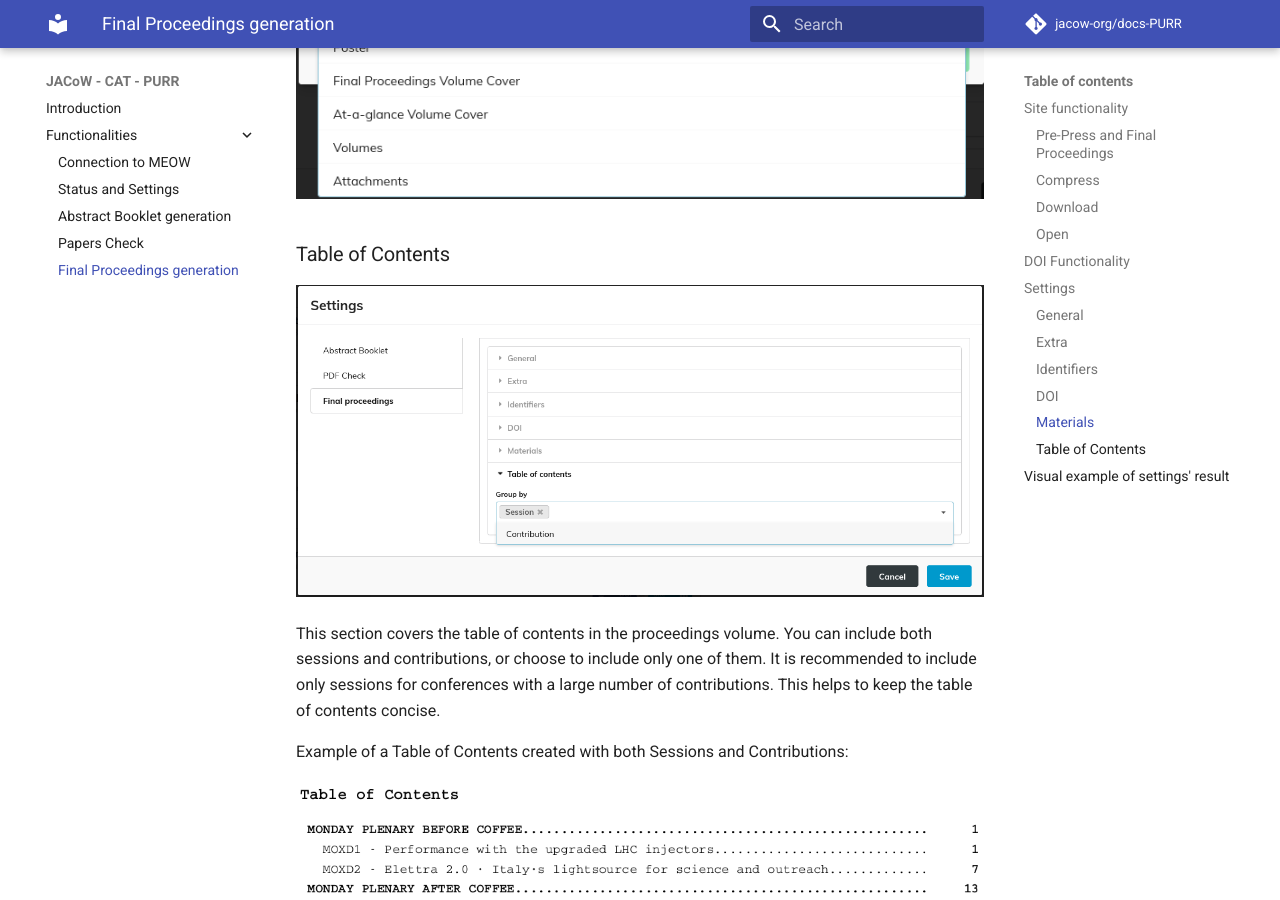
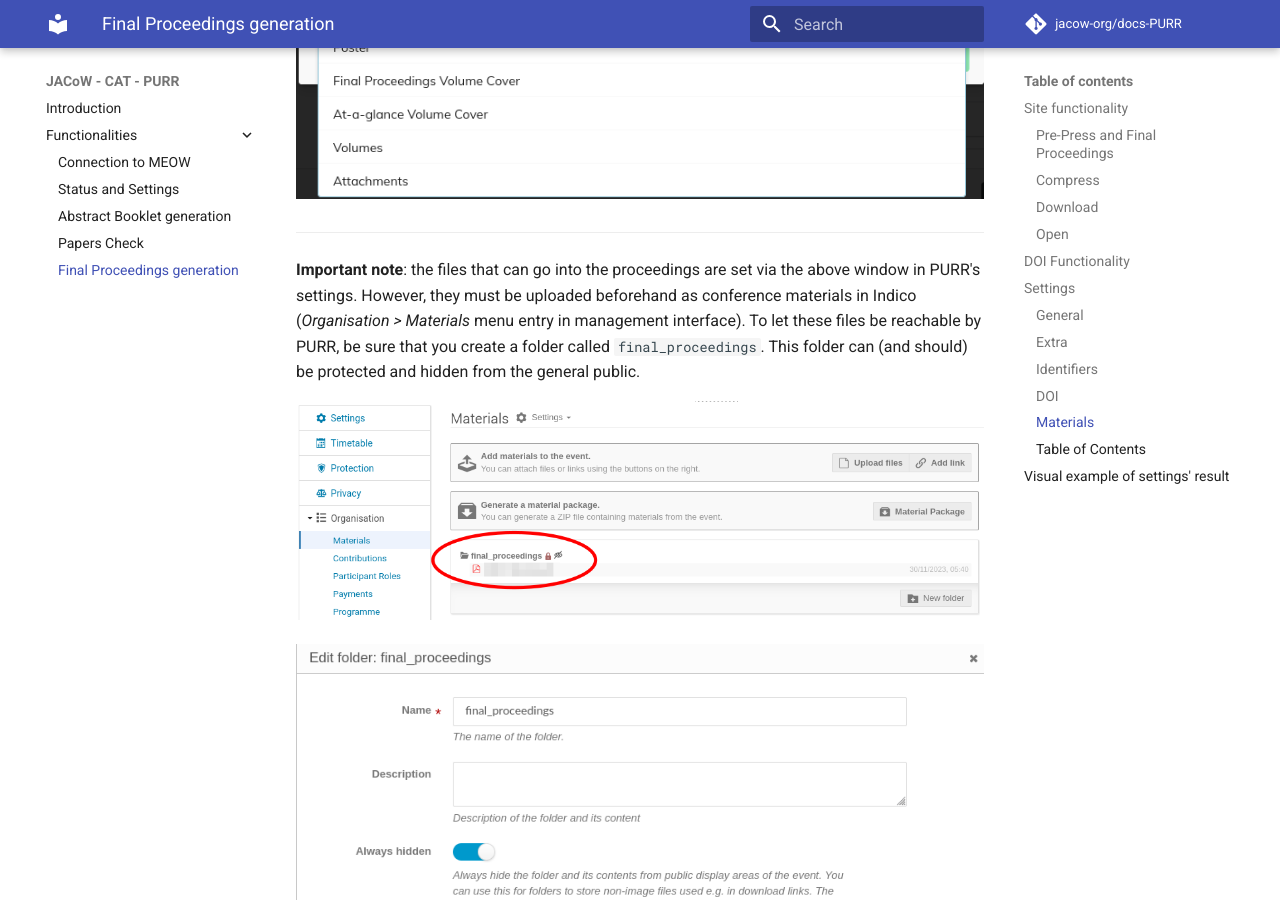
Before and after one commit to JACoW-org/docs-PURR, an MkDocs documentation site: the page built from docs/Functionalities/finalProceedings.md, in a window 1280 px wide and 900 px high, scrolled down 10783 px. Built offline with MkDocs 1.6.1 and Material for MkDocs 9.7.7, drawn with Linux system fonts in a browser that asks for light colours; comment, search, counter and statistics services are not loaded.

Commit message:
Added important information on folder where to find materials

```diff
--- a/docs/Functionalities/finalProceedings.md
+++ b/docs/Functionalities/finalProceedings.md
@@ -166,6 +166,16 @@ The files are sourced from the event's materials in Indico. To add a material to
 
 ![Final proceedings settings: Add material](pictures/settings-materials-add.png)
 
+---
+
+**Important note**: the files that can go into the proceedings are set via the above window in PURR's settings. However, they must be uploaded beforehand as conference materials in Indico (*Organisation > Materials* menu entry in management interface). To let these files be reachable by PURR, be sure that you create a folder called `final_proceedings`. This folder can (and should) be protected and hidden from the general public.
+
+![](pictures/settings-materials-indico.png)
+
+![](pictures/settings-materials-indico-details.png)
+
+
+
 ### Table of Contents
 
 ![Final proceedings settings: Table of Contents section](pictures/settings-toc.png)
```
Also changed, not shown: docs/Functionalities/pictures/settings-materials-indico-details.png (added), docs/Functionalities/pictures/settings-materials-indico.png (added).
